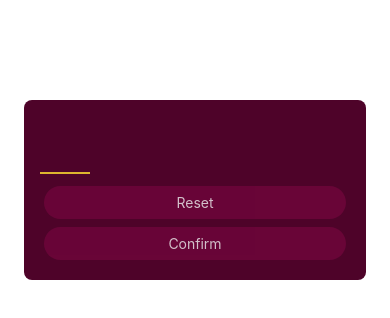
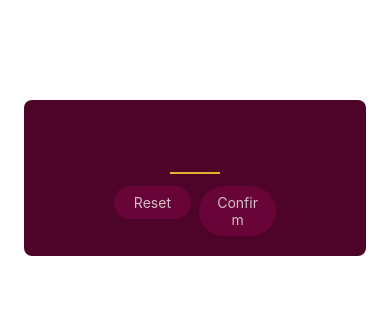
Before and after one commit to nimnaherath/react-game, a React Native app: screen / in a window 390 px wide. Shown: the top 318 px of the page. Built offline with nearby package versions, Linux system fonts and the light colour scheme.

Commit message:
Add button to container

```diff
--- a/screens/StartGameScreen.js
+++ b/screens/StartGameScreen.js
@@ -9,10 +9,17 @@ function StartGameScreen() {
         maxLength={2}
         keyboardType="number-pad"
         autoCapitalize="none"
-        autoCorrect = {false}
+        autoCorrect={false}
       />
-      <PrimaryButton>Reset</PrimaryButton>
-      <PrimaryButton>Confirm</PrimaryButton>
+
+      <View style={styles.buttunwContainer}>
+        <View style={styles.buttonContainer}>
+          <PrimaryButton>Reset</PrimaryButton>
+        </View>
+        <View style={styles.buttonContainer}>
+          <PrimaryButton>Confirm</PrimaryButton>
+        </View>
+      </View>
     </View>
   );
 }
@@ -21,6 +28,8 @@ export default StartGameScreen;
 
 const styles = StyleSheet.create({
   inputContainer: {
+    justifyContent: "center",
+    alignItems: "center",
     marginTop: 100,
     marginHorizontal: 24,
     padding: 16,
@@ -43,4 +52,10 @@ const styles = StyleSheet.create({
     fontWeight: "bold",
     textAlign: "center",
   },
+  buttunwContainer: {
+    flexDirection: "row",
+  },
+  buttonContainer:{
+    flex:1,
+  }
 });
```
